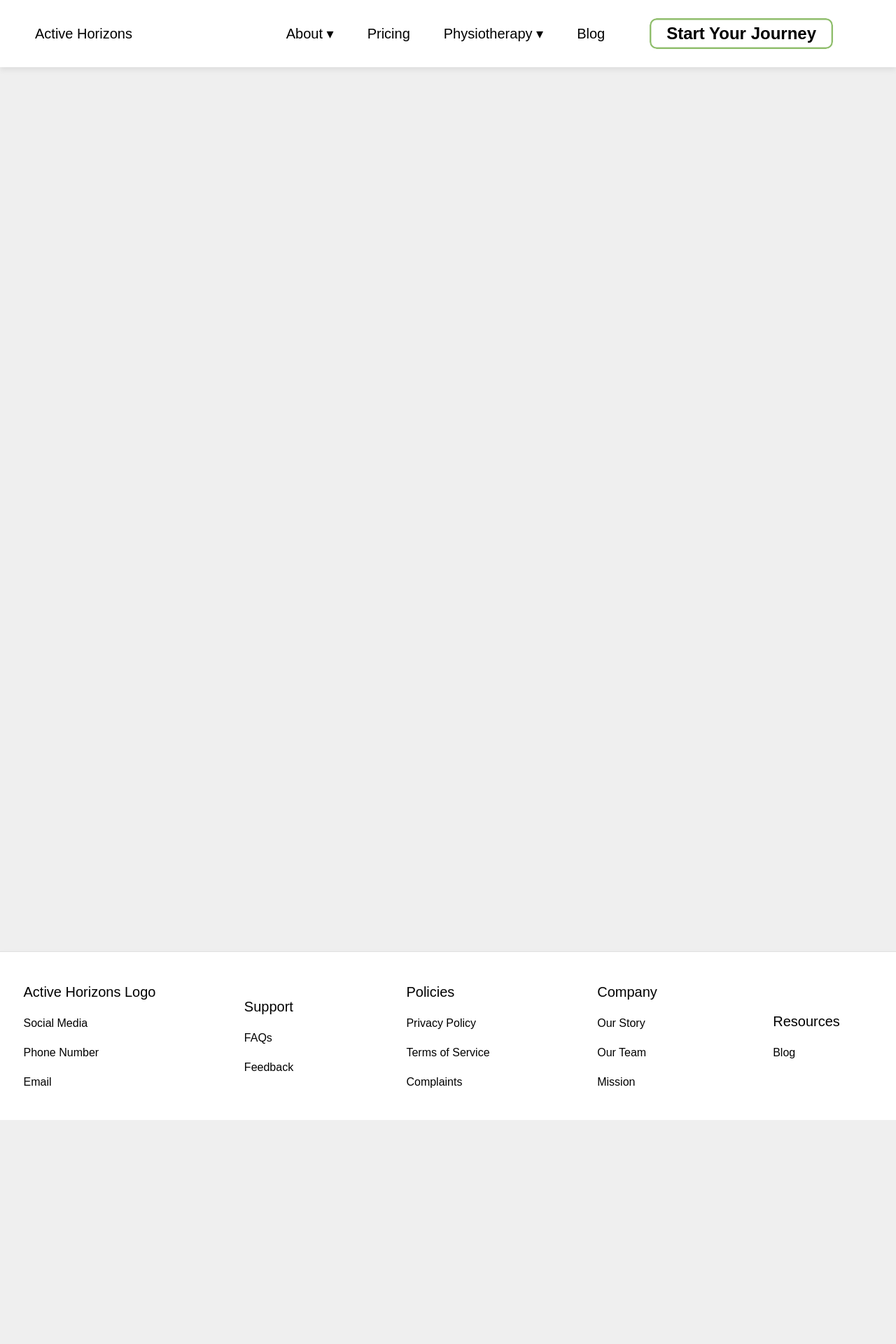
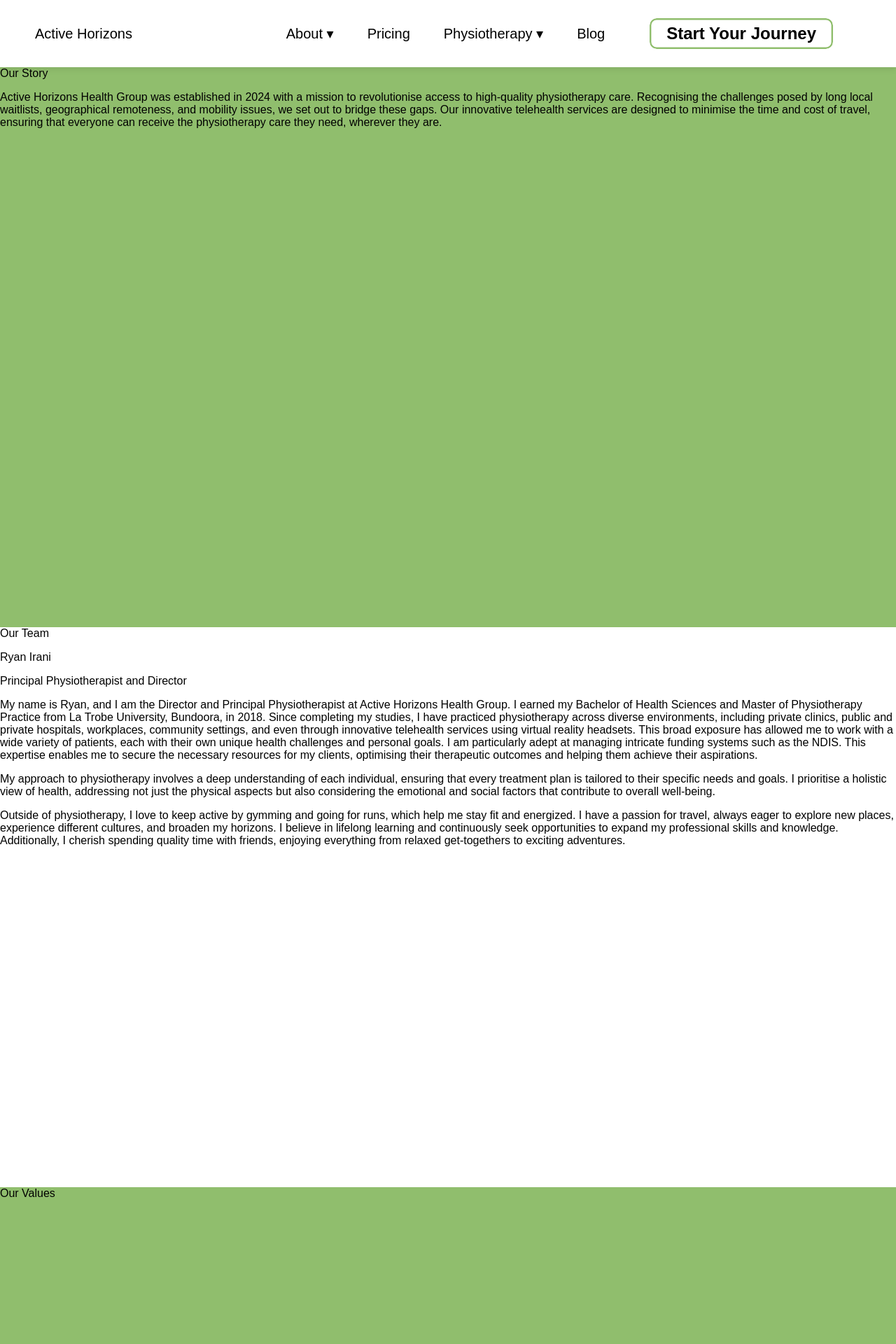
Before and after one commit to justryan55/active-horizons, a React (Vite) app in the folder client/: page /about in a window 1280 px wide. Shown: the top 1920 px of the page at 70% size. Before the commit the page ends 1600 px from the top, so only its background shows below. Built offline with nearby package versions, Linux system fonts and the light colour scheme.

Commit message:
updated background color and modified routes

```diff
--- a/client/package.json
+++ b/client/package.json
@@ -14,6 +14,7 @@
     "react-burger-menu": "^3.0.9",
     "react-dom": "^18.3.1",
     "react-router-dom": "^6.24.0",
+    "react-scroll": "^1.9.0",
     "styled-components": "^6.1.11"
   },
   "devDependencies": {
--- a/client/src/components/NavigationBar.tsx
+++ b/client/src/components/NavigationBar.tsx
@@ -295,7 +295,7 @@ export const NavigationBar = () => {
               <div>
                 <SubMenuItem to="/story">Our Story</SubMenuItem>
                 <SubMenuItem to="/team">Our Team</SubMenuItem>
-                <SubMenuItem to="/mission">Mission</SubMenuItem>
+                <SubMenuItem to="/mission">Our Mission</SubMenuItem>
               </div>
             )}
           </div>
@@ -334,7 +334,7 @@ export const NavigationBar = () => {
               >
                 <MenuItem to="/story">Our Story</MenuItem>
                 <MenuItem to="/team">Our Team</MenuItem>
-                <MenuItem to="/mission">Mission</MenuItem>
+                <MenuItem to="/mission">Our Mission</MenuItem>
               </MenuContainer>
             </div>
             <NavLink to="/pricing">Pricing</NavLink>
--- /dev/null
+++ b/client/src/pages/About.tsx
@@ -0,0 +1,72 @@
+import styled from "styled-components";
+
+const DivGreen = styled.div`
+  height: 100vh;
+  background-color: #90be6d;
+`;
+
+const DivWhite = styled.div`
+  height: 100vh;
+  background-color: white;
+`;
+
+export default function About() {
+  return (
+    <>
+      <DivGreen>
+        <div>Our Story</div>
+        <p>
+          Active Horizons Health Group was established in 2024 with a mission to
+          revolutionise access to high-quality physiotherapy care. Recognising
+          the challenges posed by long local waitlists, geographical remoteness,
+          and mobility issues, we set out to bridge these gaps. Our innovative
+          telehealth services are designed to minimise the time and cost of
+          travel, ensuring that everyone can receive the physiotherapy care they
+          need, wherever they are.
+        </p>
+      </DivGreen>
+      <DivWhite>
+        <div id="our-team">Our Team</div>
+        <p>Ryan Irani</p>
+        <p>Principal Physiotherapist and Director</p>
+        <p>
+          My name is Ryan, and I am the Director and Principal Physiotherapist
+          at Active Horizons Health Group. I earned my Bachelor of Health
+          Sciences and Master of Physiotherapy Practice from La Trobe
+          University, Bundoora, in 2018. Since completing my studies, I have
+          practiced physiotherapy across diverse environments, including private
+          clinics, public and private hospitals, workplaces, community settings,
+          and even through innovative telehealth services using virtual reality
+          headsets. This broad exposure has allowed me to work with a wide
+          variety of patients, each with their own unique health challenges and
+          personal goals. I am particularly adept at managing intricate funding
+          systems such as the NDIS. This expertise enables me to secure the
+          necessary resources for my clients, optimising their therapeutic
+          outcomes and helping them achieve their aspirations.
+        </p>
+        <p>
+          My approach to physiotherapy involves a deep understanding of each
+          individual, ensuring that every treatment plan is tailored to their
+          specific needs and goals. I prioritise a holistic view of health,
+          addressing not just the physical aspects but also considering the
+          emotional and social factors that contribute to overall well-being.
+        </p>
+        <p>
+          Outside of physiotherapy, I love to keep active by gymming and going
+          for runs, which help me stay fit and energized. I have a passion for
+          travel, always eager to explore new places, experience different
+          cultures, and broaden my horizons. I believe in lifelong learning and
+          continuously seek opportunities to expand my professional skills and
+          knowledge. Additionally, I cherish spending quality time with friends,
+          enjoying everything from relaxed get-togethers to exciting adventures.
+        </p>
+      </DivWhite>
+      <DivGreen>
+        <div>Our Values</div>
+      </DivGreen>
+      <DivWhite>
+        <div>Our Mission</div>
+      </DivWhite>
+    </>
+  );
+}
--- a/client/src/routes/routes.tsx
+++ b/client/src/routes/routes.tsx
@@ -9,6 +9,7 @@ import Physiotherapy from "../pages/Physiotherapy";
 import NDIS from "../pages/NDIS";
 import Layout from "../components/Layout";
 import HowItWorks from "../pages/HowItWorks";
+import About from "../pages/About";
 
 const AppRouter = () => {
   return (
@@ -26,7 +27,7 @@ const AppRouter = () => {
           path="/about"
           element={
             <Layout>
-              <App />
+              <About />
             </Layout>
           }
         />
```
Also changed, not shown: 1 other file (tests, documents, lock files or other folders).
